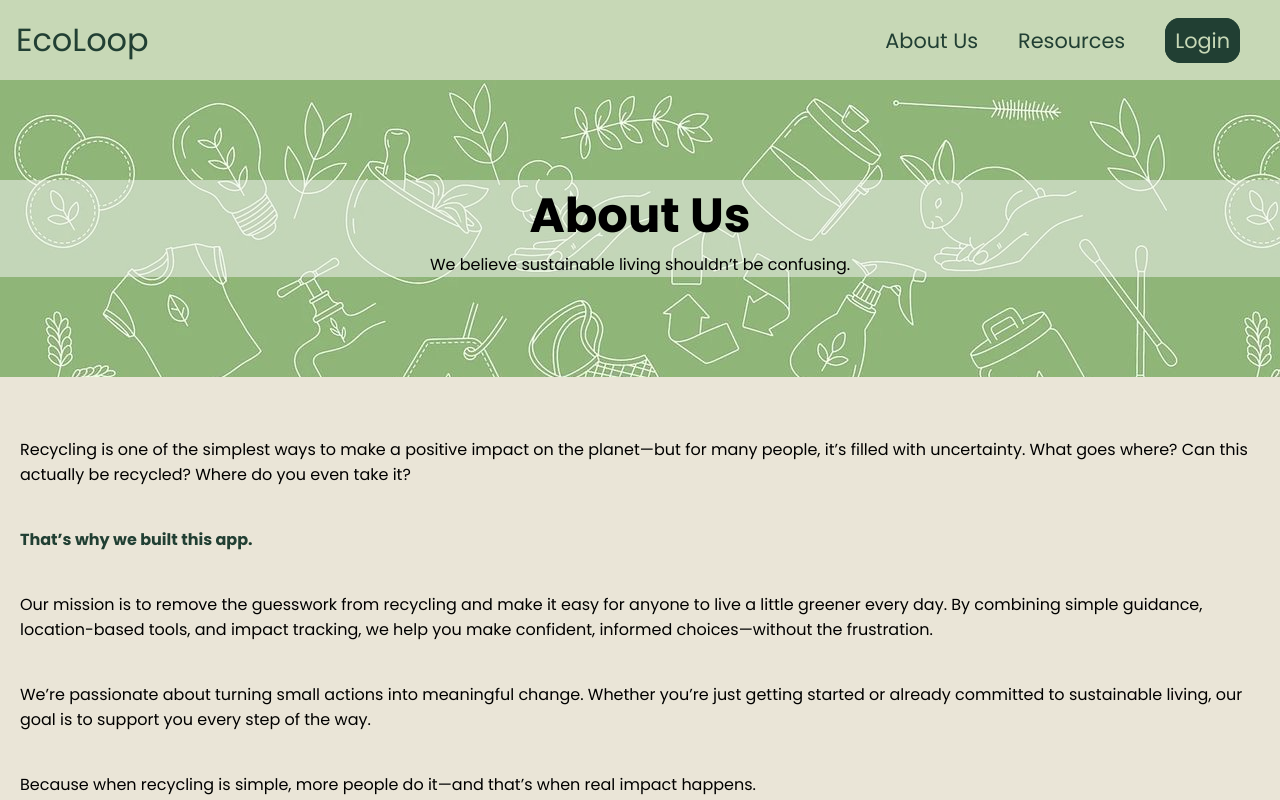
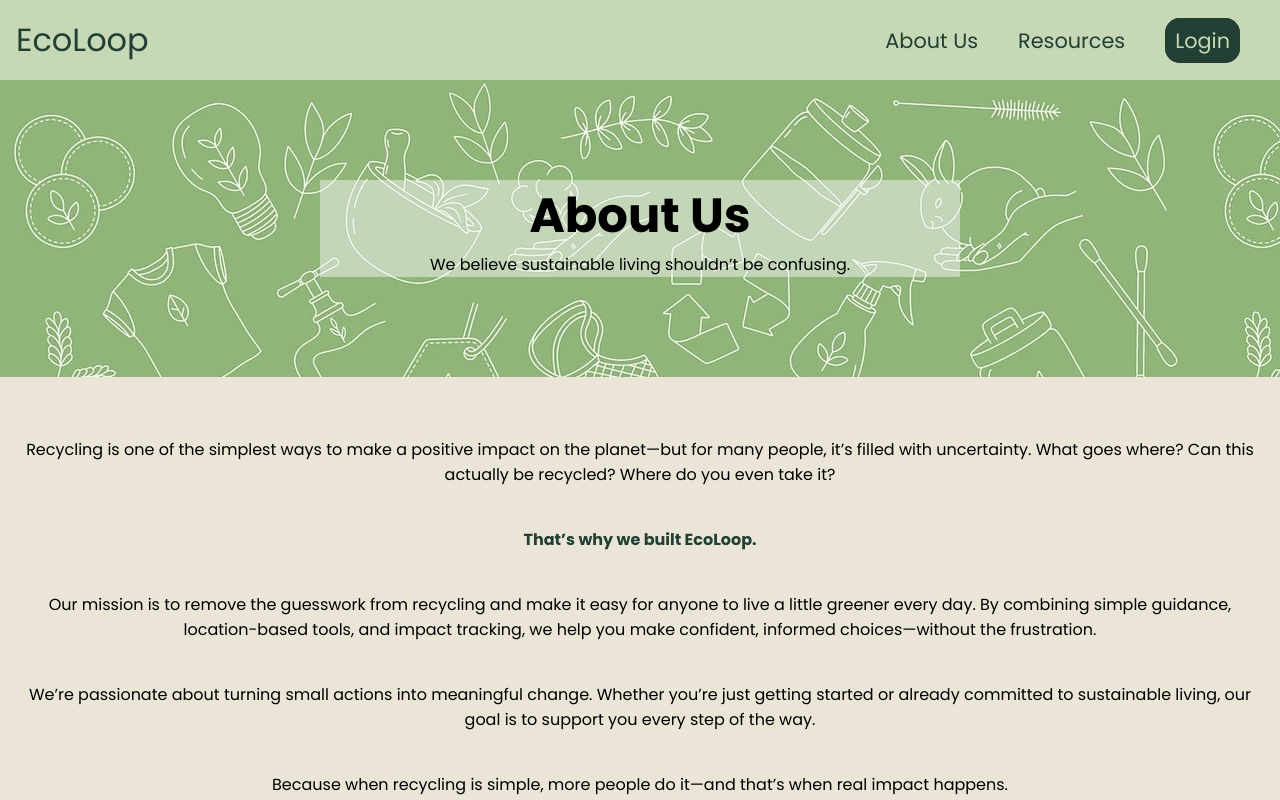
Before and after one commit to reneemes/EcoLoop, a React (Vite) app in the folder client/: page /about in a window 1280 px wide. Shown: the top 800 px of the page. Built offline with nearby package versions, Linux system fonts and the light colour scheme; no server answers.

Commit message:
Feat: desktop styling for about page

```diff
--- a/client/src/components/about/About.jsx
+++ b/client/src/components/about/About.jsx
@@ -19,7 +19,7 @@ function About() {
           </p>
 
           <p>
-            <strong>That’s why we built this app.</strong>
+            <strong>That’s why we built EcoLoop.</strong>
           </p>
 
           <p>
--- a/client/src/components/about/About.scss
+++ b/client/src/components/about/About.scss
@@ -6,21 +6,27 @@
   &__container {
     display: flex;
     flex-direction: column;
+    text-align: center;
   }
 
   &__header {
     text-align: center;
     padding: 100px 0;
     background-image: url('../../assets/recycling.JPG');
+    display: flex;
+    flex-direction: column;
+    align-items: center;
 
     h2 {
       background-color: rgba(248, 248, 248, 0.5);
       font-size: 3rem;
+      width: 50%;
     }
   }
 
   &__intro {
     background-color: rgba(248, 248, 248, 0.5);
+    width: 50%;
   }
 
   &__content {
```
